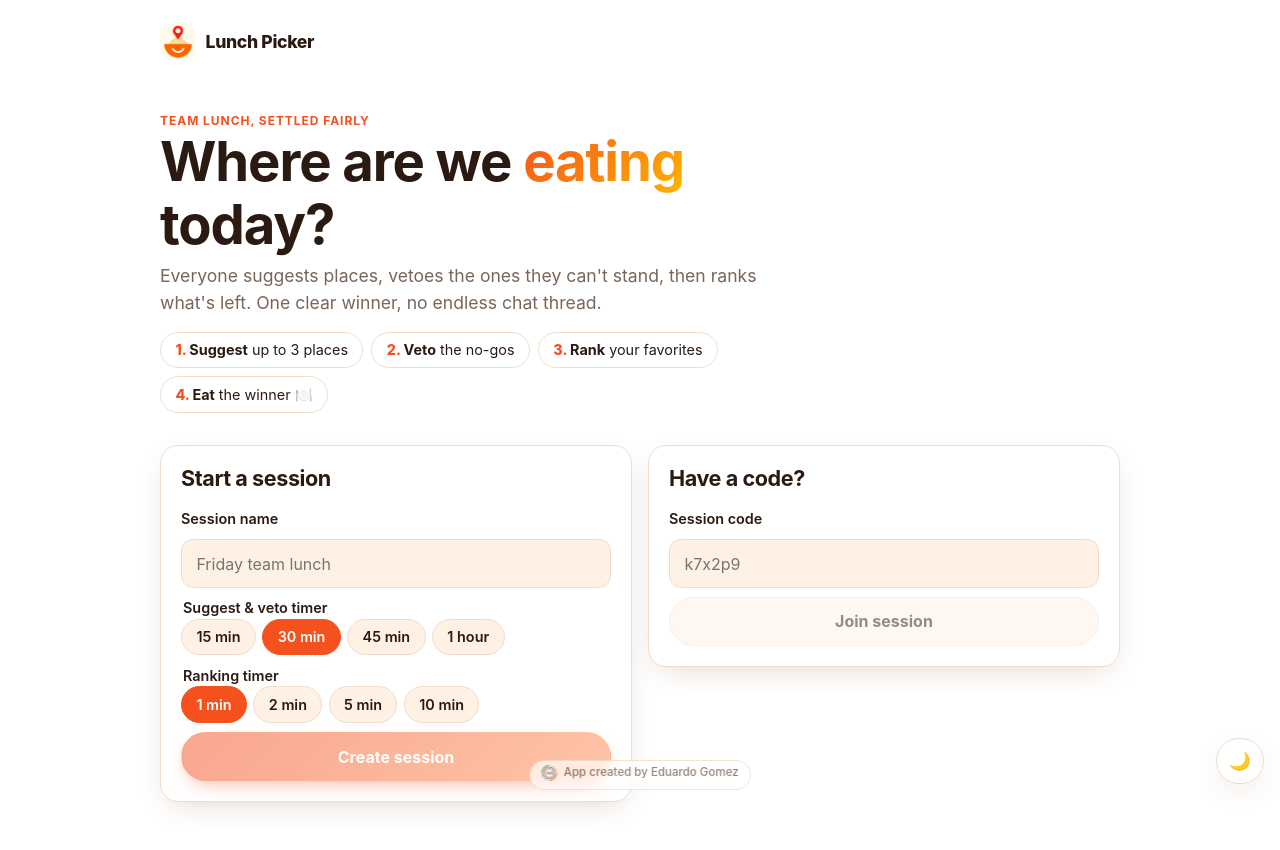
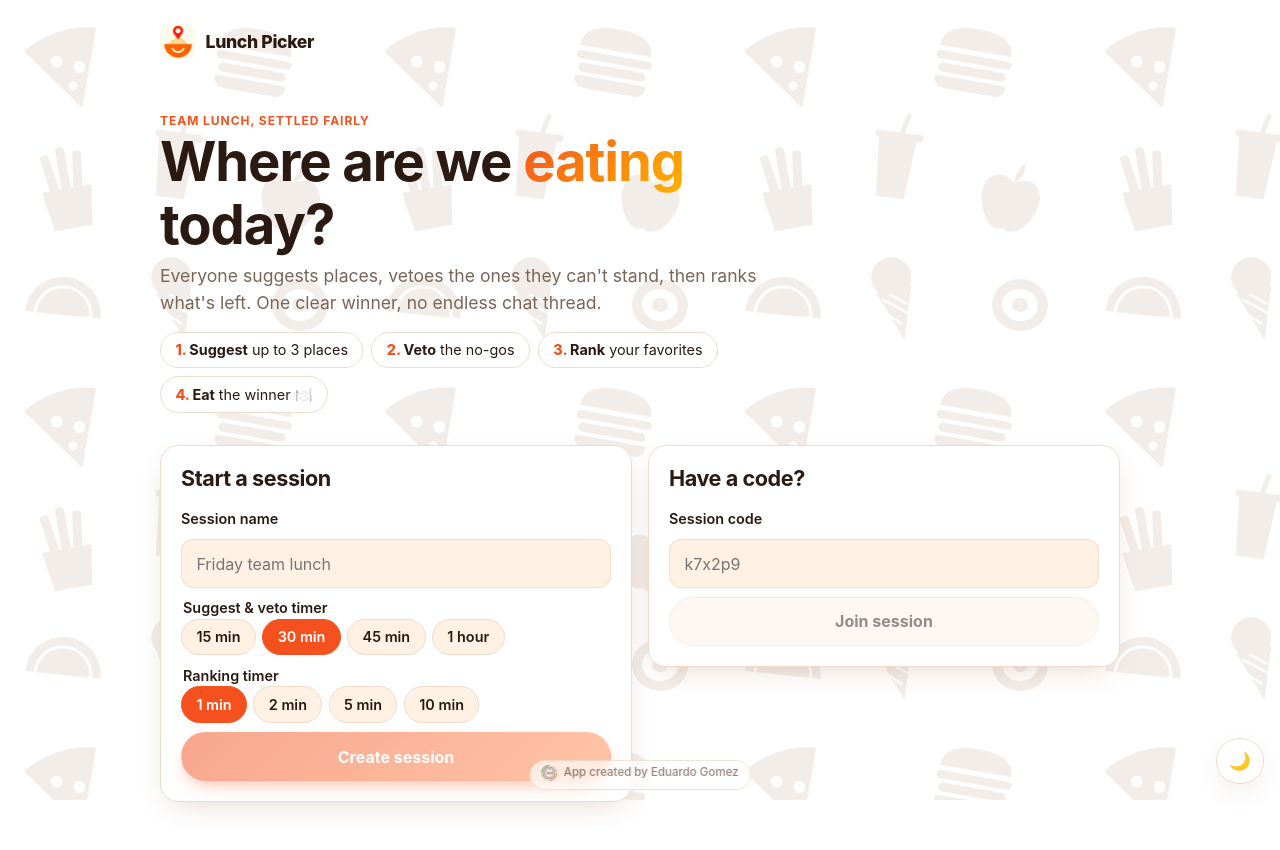
Before and after one commit to egomezm/egm-lunch, a React (Vite) app: page /#/ in a window 1280 px wide. Shown: the top 850 px of the page. Built offline with nearby package versions, Linux system fonts and the light colour scheme; no server answers.

Commit message:
style: food silhouette pattern on page background
Co-authored-by: Copilot App <223556219+Copilot@users.noreply.github.com>

```diff
--- a/src/index.css
+++ b/src/index.css
@@ -15,6 +15,7 @@
   --ok: #1e8e5a;
   --shadow: 0 10px 30px -12px rgba(120, 60, 20, 0.25);
   --radius: 18px;
+  --pattern: rgba(120, 60, 20, 0.09);
   font-family:
     'Inter',
     system-ui,
@@ -42,6 +43,7 @@
   --danger: #ff6b6b;
   --ok: #4cd194;
   --shadow: 0 10px 30px -12px rgba(0, 0, 0, 0.6);
+  --pattern: rgba(255, 255, 255, 0.09);
   color-scheme: dark;
 }
 
@@ -722,3 +724,17 @@ summary:focus-visible {
 .brand img {
   border-radius: 10px;
 }
+
+body::before {
+  content: '';
+  position: fixed;
+  inset: 0;
+  z-index: -1;
+  pointer-events: none;
+  background: var(--pattern);
+  mask-image: url('./assets/food-pattern.svg');
+  -webkit-mask-image: url('./assets/food-pattern.svg');
+  mask-mode: luminance;
+  mask-size: 360px 360px;
+  -webkit-mask-size: 360px 360px;
+}
```
Also changed, not shown: src/assets/food-pattern.svg (added).
